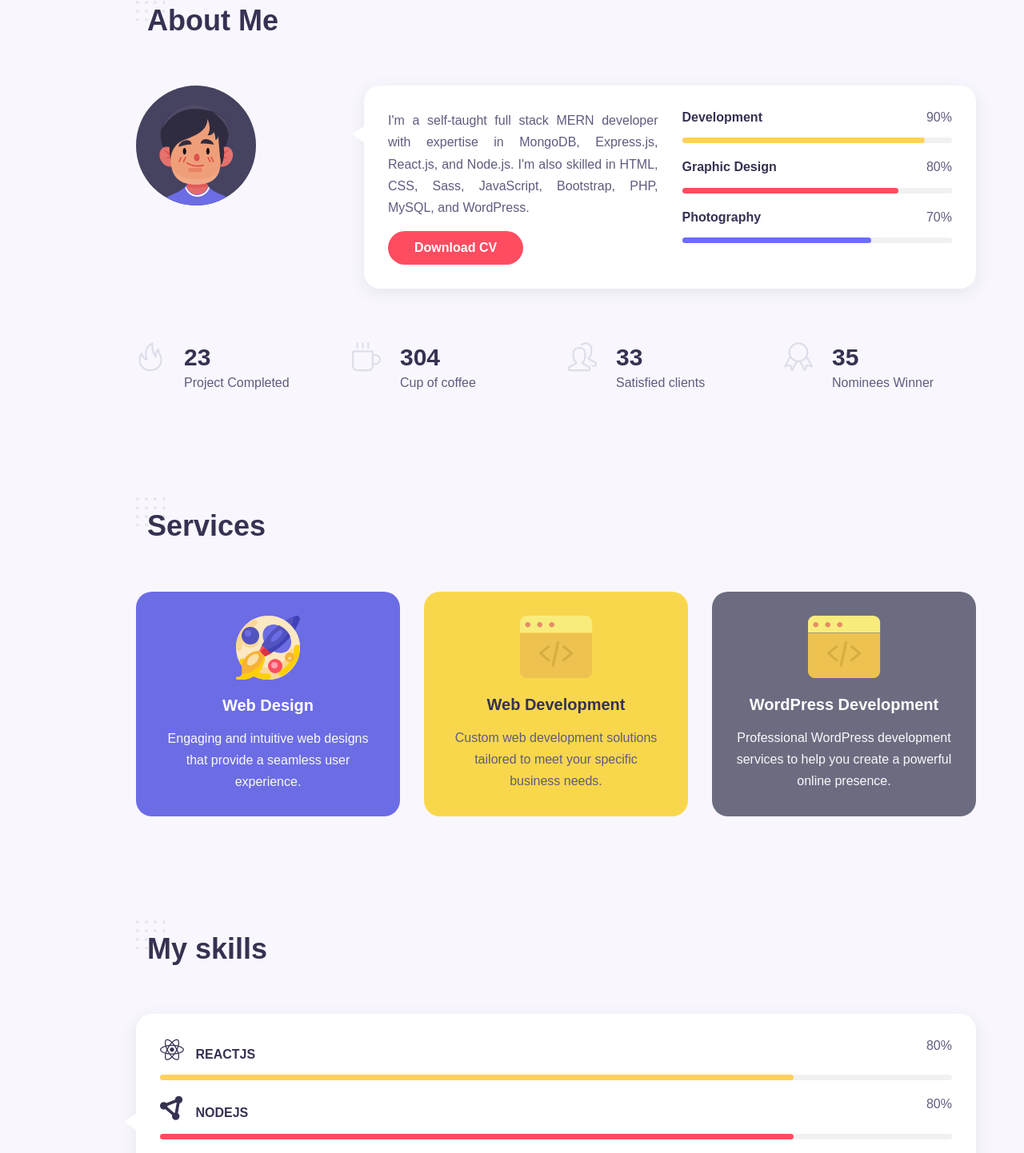
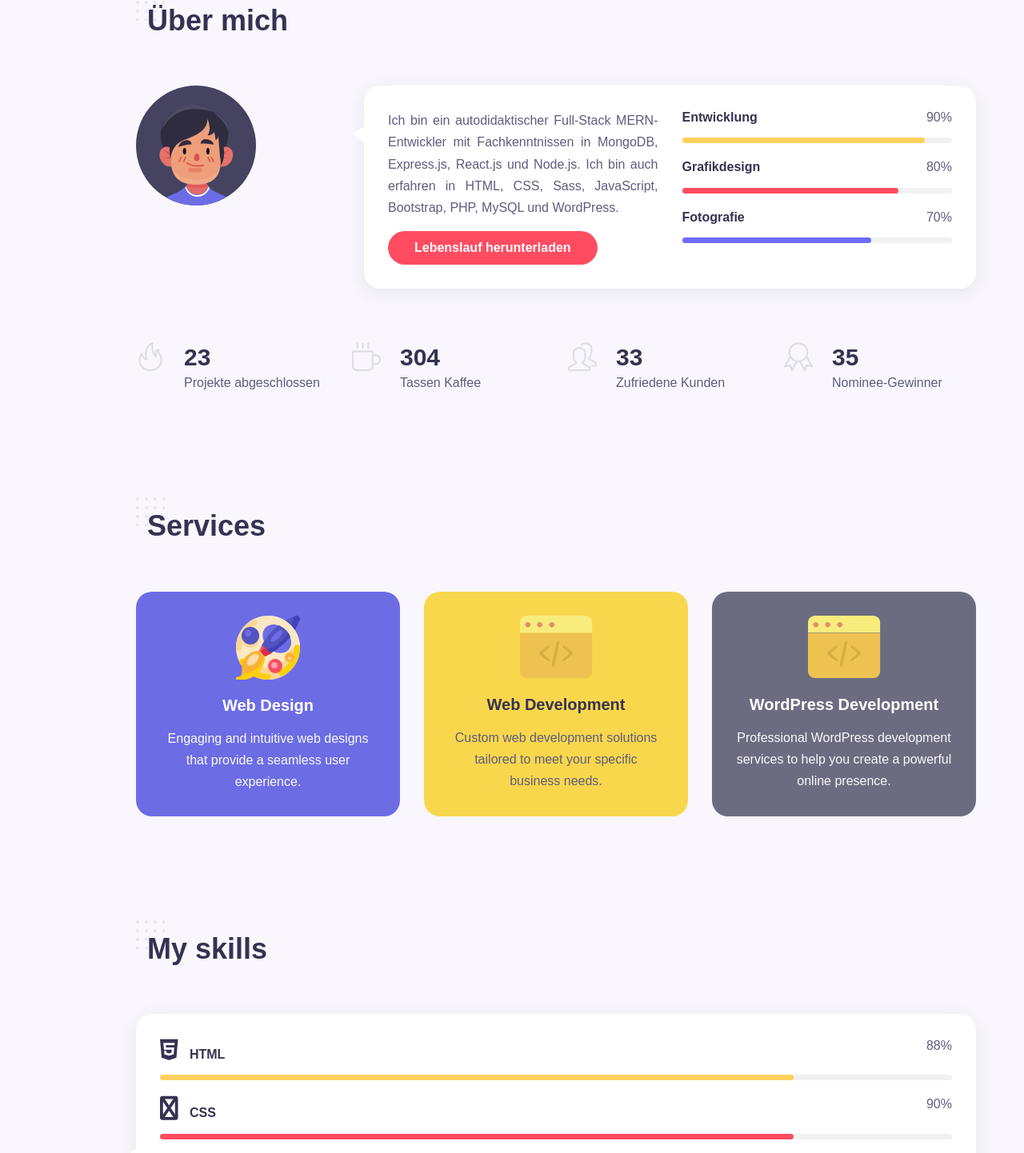
Before and after one commit to almarzouk/portfolio, a React (Create React App) app: page / in a window 1280 px wide. Shown: the part 908-2350 px from the top of the page at 80% size. Built offline with nearby package versions, Linux system fonts and the light colour scheme.

Commit message:
last commit

```diff
--- a/src/App.js
+++ b/src/App.js
@@ -21,7 +21,6 @@ function App() {
         <Skills />
         <Resume />
         <Portfolio />
-        <Pricing />
         <Testimonials />
         <Contact />
       </main>
--- a/src/components/about/About.jsx
+++ b/src/components/about/About.jsx
@@ -1,31 +1,33 @@
 import "./About.css";
 import AboutBox from "./AboutBox";
 import AboutMe from "../../assets/avatar-2.svg";
+
 function About() {
   return (
     <section id="about" className="about container section">
-      <h2 className="section__title">About Me</h2>
+      <h2 className="section__title">Über mich</h2>
       <div className="about__container grid">
         <img src={AboutMe} alt="about me" className="about__img" />
         <div className="about__data grid">
           <div className="about__info">
             <p className="about__description">
-              I'm a self-taught full stack MERN developer with expertise in
-              MongoDB, Express.js, React.js, and Node.js. I'm also skilled in
-              HTML, CSS, Sass, JavaScript, Bootstrap, PHP, MySQL, and WordPress.
+              Ich bin ein autodidaktischer Full-Stack MERN-Entwickler mit
+              Fachkenntnissen in MongoDB, Express.js, React.js und Node.js. Ich
+              bin auch erfahren in HTML, CSS, Sass, JavaScript, Bootstrap, PHP,
+              MySQL und WordPress.
             </p>
             <a
               href="../../assets/jumaa_lebenslauf.pdf"
               className="btn"
               download
             >
-              Download CV
+              Lebenslauf herunterladen
             </a>
           </div>
           <div className="about__skills grid">
             <div className="skills__data">
               <div className="skills__titles">
-                <h3 className="skills__name">Development</h3>
+                <h3 className="skills__name">Entwicklung</h3>
                 <span className="skills__number">90%</span>
               </div>
               <div className="skills__bar">
@@ -34,7 +36,7 @@ function About() {
             </div>
             <div className="skills__data">
               <div className="skills__titles">
-                <h3 className="skills__name">Graphic Design</h3>
+                <h3 className="skills__name">Grafikdesign</h3>
                 <span className="skills__number">80%</span>
               </div>
               <div className="skills__bar">
@@ -43,11 +45,11 @@ function About() {
             </div>
             <div className="skills__data">
               <div className="skills__titles">
-                <h3 className="skills__name">Photography</h3>
+                <h3 className="skills__name">Fotografie</h3>
                 <span className="skills__number">70%</span>
               </div>
               <div className="skills__bar">
-                <span className="skills__percentage photography "></span>
+                <span className="skills__percentage photography"></span>
               </div>
             </div>
           </div>
--- a/src/components/about/AboutBox.jsx
+++ b/src/components/about/AboutBox.jsx
@@ -5,28 +5,28 @@ function AboutBox() {
         <i className="about__icon icon-fire"></i>
         <div>
           <h3 className="about__title">23</h3>
-          <span className="about__subtitll">Project Completed</span>
+          <span className="about__subtitll">Projekte abgeschlossen</span>
         </div>
       </div>
       <div className="about__box">
         <i className="about__icon icon-cup"></i>
         <div>
           <h3 className="about__title">304</h3>
-          <span className="about__subtitll">Cup of coffee</span>
+          <span className="about__subtitll">Tassen Kaffee</span>
         </div>
       </div>
       <div className="about__box">
         <i className="about__icon icon-people"></i>
         <div>
           <h3 className="about__title">33</h3>
-          <span className="about__subtitll">Satisfied clients</span>
+          <span className="about__subtitll">Zufriedene Kunden</span>
         </div>
       </div>
       <div className="about__box">
         <i className="about__icon icon-badge"></i>
         <div>
           <h3 className="about__title">35</h3>
-          <span className="about__subtitll">Nominees Winner</span>
+          <span className="about__subtitll">Nominee-Gewinner</span>
         </div>
       </div>
     </div>
--- a/src/components/contact/Contact.jsx
+++ b/src/components/contact/Contact.jsx
@@ -3,12 +3,12 @@ import "./Contact.css";
 function Contact() {
   return (
     <section className="container section contact">
-      <h2 className="section__title">Get In Touch</h2>
+      <h2 className="section__title">Kontaktieren Sie mich</h2>
       <div className="contact__container grid">
         <div className="contact__info">
-          <h3 className="contact__title">Let's talk about everything</h3>
+          <h3 className="contact__title">Lassen Sie uns über alles sprechen</h3>
           <p className="contact__details">
-            Don't like forms? Send me an Email. 👋
+            Mögen Sie keine Formulare? Senden Sie mir eine E-Mail. 👋
           </p>
         </div>
         <form className="contact__form">
@@ -17,14 +17,14 @@ function Contact() {
               <input
                 type="text"
                 className="contact__form-input"
-                placeholder="your name"
+                placeholder="Ihr Name"
               />
             </div>
             <div className="contact__form-div">
               <input
                 type="email"
                 className="contact__form-input"
-                placeholder="your email"
+                placeholder="Ihre E-Mail"
               />
             </div>
           </div>
@@ -32,17 +32,17 @@ function Contact() {
             <input
               type="text"
               className="contact__form-input"
-              placeholder="your subject"
+              placeholder="Ihr Betreff"
             />
           </div>
           <div className="contact__form-div contact__form-area">
             <textarea
               type="text"
               className="contact__form-input"
-              placeholder="your message"
+              placeholder="Ihre Nachricht"
             ></textarea>
           </div>
-          <div className="btn">Send Message</div>
+          <div className="btn">Nachricht senden</div>
         </form>
       </div>
     </section>
--- a/src/components/home/Home.jsx
+++ b/src/components/home/Home.jsx
@@ -3,16 +3,19 @@ import HeaderSocials from "./HeaderSocials";
 import ScrollDown from "./ScrollDown";
 import "./Home.css";
 import Shapes from "./Shapes";
+
 function Home() {
   return (
     <section className="container home" id="home">
       <div className="intro">
         <img src={Me} alt="me" className="home__img" />
         <h1 className="home__name">Jumaa Almarzouk</h1>
-        <span className="home__education">I'm a Full-stack Developer</span>
+        <span className="home__education">
+          Ich bin ein Full-Stack Entwickler
+        </span>
         <HeaderSocials />
         <a href="mailto:jumaa.almarzouk@gmail.com" className="btn">
-          Hire Me
+          Engagieren Sie mich
         </a>
         <ScrollDown />
       </div>
--- a/src/components/portfolio/Menu.jsx
+++ b/src/components/portfolio/Menu.jsx
@@ -20,138 +20,139 @@ import Work18 from "../../assets/18.jpg";
 import Work19 from "../../assets/19.jpg";
 import Work201 from "../../assets/20.jpg";
 import Work20 from "../../assets/work202.png";
+
 const Menu = [
   {
     id: 312312,
     image: Work17,
-    title: "Responsive Landing Page for a solution company",
-    category: "Static Website",
+    title: "Responsive Landing Page für ein Lösung Unternehmen",
+    category: "Statische Website",
     link: "https://almarzouk.github.io/socialy/",
   },
   {
     id: 434343,
     image: Work18,
-    title: "Responsive Landing Page for a Real estate company",
-    category: "Static Website",
+    title: "Responsive Landing Page für ein Immobilienunternehmen",
+    category: "Statische Website",
     link: "https://almarzouk.github.io/realvine/",
   },
   {
     id: 545455,
     image: Work19,
-    title: "Responsive Landing Page for a Marketing company",
-    category: "Static Website",
+    title: "Responsive Landing Page für ein Marketingunternehmen",
+    category: "Statische Website",
     link: "https://almarzouk.github.io/hoolix/",
   },
   {
     id: 1230901923,
     image: Work201,
-    title: "Responsive Landing Page for a Dental Prxis",
-    category: "Static Website",
+    title: "Responsive Landing Page für eine Zahnarztpraxis",
+    category: "Statische Website",
     link: "https://almarzouk.github.io/dentelo/",
   },
   {
     id: 2812398,
     image: Work16,
-    title: "Frontend react amazon clone",
+    title: "Frontend React Amazon Klon",
     category: "Reactjs",
     link: "https://jumaa-amazon.netlify.app/",
   },
   {
     id: 12,
     image: Work9,
-    title: "simple web application for Taking notes",
+    title: "Einfache Webanwendung zum Notizen machen",
     category: "Reactjs",
     link: "https://jumaa-notes.netlify.app/",
   },
   {
     id: 13,
     image: Work10,
-    title: "simple web application for Find a movies and series",
+    title: "Einfache Webanwendung um Filme und Serien zu finden",
     category: "Reactjs",
     link: "https://jumaa-mov.netlify.app/",
   },
   {
     id: 14,
     image: Work11,
-    title: "simple web application for display the weather",
+    title: "Einfache Webanwendung zur Wetteranzeige",
     category: "Reactjs",
     link: "https://jumaa-weather.netlify.app/",
   },
   {
     id: 15,
     image: Work12,
-    title: "simple Landing page using react and tailwind",
+    title: "Einfache Landing Page mit React und Tailwind",
     category: "Reactjs",
     link: "https://jumaa-coin.netlify.app/",
   },
   {
     id: 16,
     image: Work13,
-    title: "simple Landing page using react and tailwind",
+    title: "Einfache Landing Page mit React und Tailwind",
     category: "Reactjs",
     link: "https://jumaa-bank.netlify.app/",
   },
   {
     id: 1,
     image: Work1,
-    title: "Static agancy website",
-    category: "Static Website",
+    title: "Statische Agentur-Website",
+    category: "Statische Website",
     link: "https://almarzouk.github.io/agancy/",
   },
   {
     id: 2,
     image: Work,
-    title: "LaraGigs website",
+    title: "LaraGigs Website",
     category: "Laravel",
     link: "https://github.com/almarzouk/laragigs",
   },
   {
     id: 3,
     image: Work2,
-    title: "Loruki Website to host your storage or domain",
-    category: "Static Website",
+    title: "Loruki Website für die Speicherung oder Domainverwaltung",
+    category: "Statische Website",
     link: "https://almarzouk.github.io/loruki-website/",
   },
   {
     id: 5,
     image: Work3,
-    title: "Flower website to made your day",
-    category: "Static Website",
+    title: "Flower Website für einen schönen Tag",
+    category: "Statische Website",
     link: "https://almarzouk.github.io/theflow/",
   },
   {
     id: 201,
     image: Work20,
-    title: "Personal Blog PHP & BOOTSTRAP",
+    title: "Personal Blog mit PHP & BOOTSTRAP",
     category: "PHP",
     link: "https://jumaa-blog-de.preview-domain.com/",
   },
   {
     id: 6,
     image: Work4,
-    title: "Applab Best app for your modern lifestyle",
-    category: "Static Website",
+    title: "Applab Beste App für deinen modernen Lebensstil",
+    category: "Statische Website",
     link: "https://almarzouk.github.io/applab/",
   },
   {
     id: 7,
     image: Work5,
-    title: "quiz app website",
+    title: "Quiz App Website",
     category: "Javascript",
     link: "https://almarzouk.github.io/quiz-app/",
   },
   {
     id: 8,
     image: Work6,
-    title: "Tailwind website website",
+    title: "Tailwind Website",
     category: "Tailwind",
     link: "https://almarzouk.github.io/manage-tailwind/",
   },
   {
     id: 9,
     image: Work7,
-    title: "Bondi theme website",
-    category: "Static Website",
+    title: "Bondi Theme Website",
+    category: "Statische Website",
     link: "https://almarzouk.github.io/bondi/",
   },
 ];
--- a/src/components/portfolio/Portfolio.jsx
+++ b/src/components/portfolio/Portfolio.jsx
@@ -1,6 +1,7 @@
 import "./Portfolio.css";
 import Menu from "./Menu";
 import { useState } from "react";
+
 function Portfolio() {
   const [items, setItems] = useState(Menu);
   const filterItem = (categoryItem) => {
@@ -11,7 +12,7 @@ function Portfolio() {
   };
   return (
     <section className="work container section" id="portfolio">
-      <h2 className="section__title">Recent Works</h2>
+      <h2 className="section__title">Neueste Arbeiten</h2>
       <div className="work__filters">
         <span
           className="work__item"
@@ -19,7 +20,7 @@ function Portfolio() {
             setItems(Menu);
           }}
         >
-          Everything
+          Alles
         </span>
         <span
           className="work__item"
@@ -27,7 +28,7 @@ function Portfolio() {
             filterItem("Static Website");
           }}
         >
-          Static Website
+          Statische Website
         </span>
         <span
           className="work__item"
--- a/src/components/resume/Data.js
+++ b/src/components/resume/Data.js
@@ -1,43 +1,59 @@
 const Data = [
   {
     id: 1,
-    category: "education",
+    category: "bildung",
     icon: "icon-graduation",
     year: "2023",
-    title: "Diploma in Front-end and Back-end Development",
-    desc: "AFPA - France",
+    title: "Diplom in Front-End und Back-End Entwicklung",
+    desc: "AFPA - Frankreich",
   },
   {
     id: 2,
-    category: "education",
+    category: "bildung",
     icon: "icon-graduation",
     year: "2009-2012",
-    title: "Programming and System Operating",
-    desc: "High school in Adra",
+    title: "Programmierung und Systembetrieb",
+    desc: "Gymnasium in Adra",
   },
   {
     id: 3,
-    category: "education",
+    category: "bildung",
     icon: "icon-graduation",
     year: "2005-2008",
-    title: "Middle School Certificate",
-    desc: "College in Adra in Syria",
+    title: "Mittelschulabschluss",
+    desc: "College in Adra, Syrien",
   },
   {
     id: 4,
-    category: "experience",
+    category: "erfahrung",
+    icon: "icon-briefcase",
+    year: "2024 - heute",
+    title: "Wordpress und frontend Entwickler",
+    desc: "Eilinghoff + Team GmbH",
+  },
+  {
+    id: 5,
+    category: "erfahrung",
     icon: "icon-briefcase",
     year: "2022",
-    title: "WordPress Developer Intern",
+    title: "Praktikant als WordPress-Entwickler",
     desc: "Foreigners in Europe SRL",
   },
   {
-    id: 5,
-    category: "experience",
+    id: 6,
+    category: "erfahrung",
     icon: "icon-briefcase",
-    year: "2023",
-    title: "Web Application Developer",
-    desc: "Goal Tracker App",
+    year: "2021",
+    title: "Webdesigner & Grafikdesigner",
+    desc: "bei Focus Production in der Turkei",
+  },
+  {
+    id: 7,
+    category: "erfahrung",
+    icon: "icon-briefcase",
+    year: "2019",
+    title: "Webdesigner & Grafikdesigner",
+    desc: "bei Zero  Production in der Turkei",
   },
 ];
 
--- a/src/components/resume/Resume.jsx
+++ b/src/components/resume/Resume.jsx
@@ -1,15 +1,16 @@
 import "./Resume.css";
 import Data from "./Data.js";
 import Card from "./Card";
+
 function Resume() {
   return (
     <section className="container resume section" id="experience">
-      <h2 className="section__title">Experience</h2>
+      <h2 className="section__title">Erfahrung</h2>
 
       <div className="resume__container grid">
         <div className="timeline grid">
           {Data.map((val, id) => {
-            if (val.category === "education") {
+            if (val.category === "bildung") {
               return (
                 <Card
                   key={id}
@@ -24,7 +25,7 @@ function Resume() {
         </div>
         <div className="timeline grid">
           {Data.map((val, index) => {
-            if (val.category === "experience") {
+            if (val.category === "erfahrung") {
               return (
                 <Card
                   key={index}
--- a/src/components/sidebar/Sidebar.jsx
+++ b/src/components/sidebar/Sidebar.jsx
@@ -47,7 +47,7 @@ function Sidebar() {
           </div>
         </nav>
         <div className="nav__footer">
-          <span className="copyright">&copy; 2023.</span>
+          <span className="copyright">&copy; {new Date().getFullYear()}.</span>
         </div>
       </aside>
       <div
--- a/src/components/skills/Skills.jsx
+++ b/src/components/skills/Skills.jsx
@@ -6,6 +6,28 @@ function Skills() {
       <div className="skill__container grid">
         <div className="about__data">
           <div className="about__skills grid">
+            <div className="skills__data">
+              <div className="skills__titles">
+                <h3 className="skills__name">
+                  <i className="fa-brands fa-html5"></i> HTML
+                </h3>
+                <span className="skills__number">88%</span>
+              </div>
+              <div className="skills__bar">
+                <span className="skills__percentage reactjs"></span>
+              </div>
+            </div>
+            <div className="skills__data">
+              <div className="skills__titles">
+                <h3 className="skills__name">
+                  <i className="fa-solid fa-css3"></i> CSS
+                </h3>
+                <span className="skills__number">90%</span>
+              </div>
+              <div className="skills__bar">
+                <span className="skills__percentage nodejs"></span>
+              </div>
+            </div>
             <div className="skills__data">
               <div className="skills__titles">
                 <h3 className="skills__name">
@@ -94,6 +116,17 @@ function Skills() {
                 <span className="skills__percentage laravel"></span>
               </div>
             </div>
+            <div className="skills__data">
+              <div className="skills__titles">
+                <h3 className="skills__name">
+                  <i className="fa-brands fa-aws"></i> AWS
+                </h3>
+                <span className="skills__number">50%</span>
+              </div>
+              <div className="skills__bar">
+                <span className="skills__percentage laravel"></span>
+              </div>
+            </div>
           </div>
         </div>
       </div>
```
Also changed, not shown: 1 other file (tests, documents, lock files or other folders).
